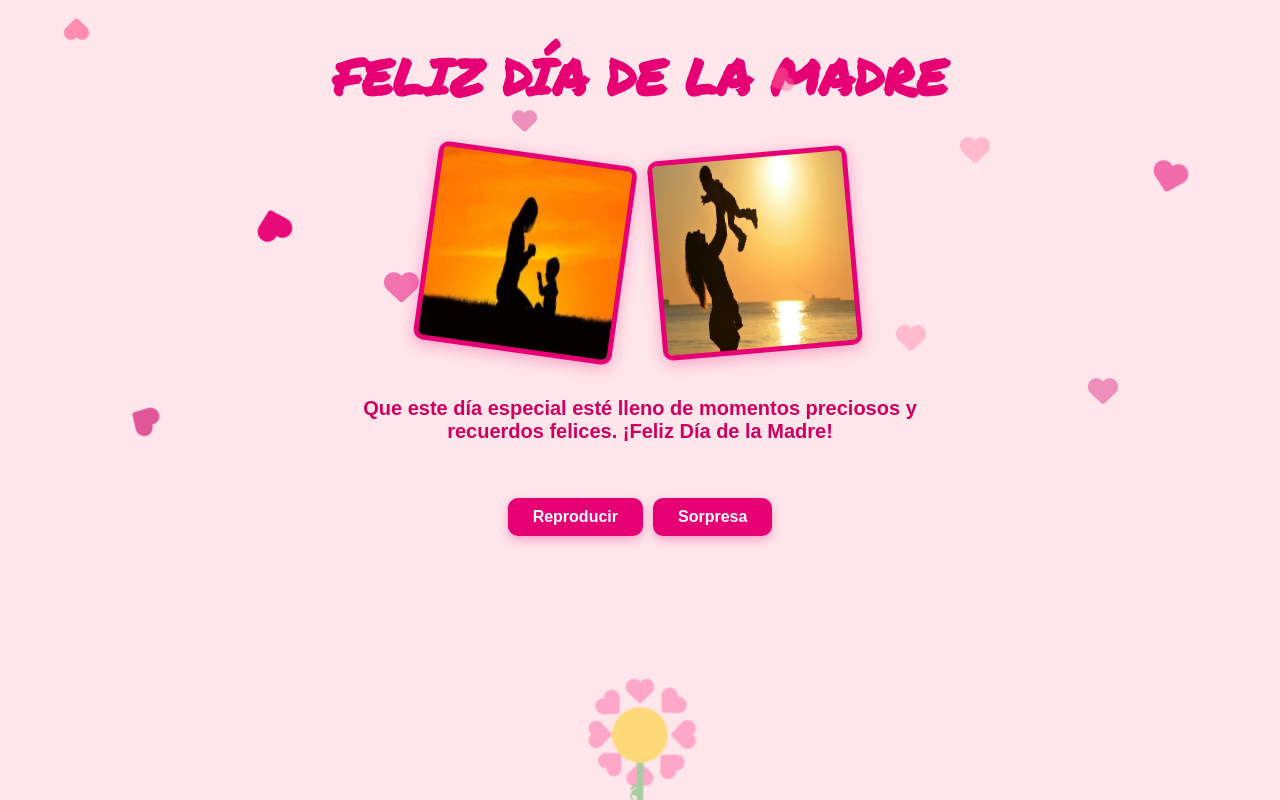
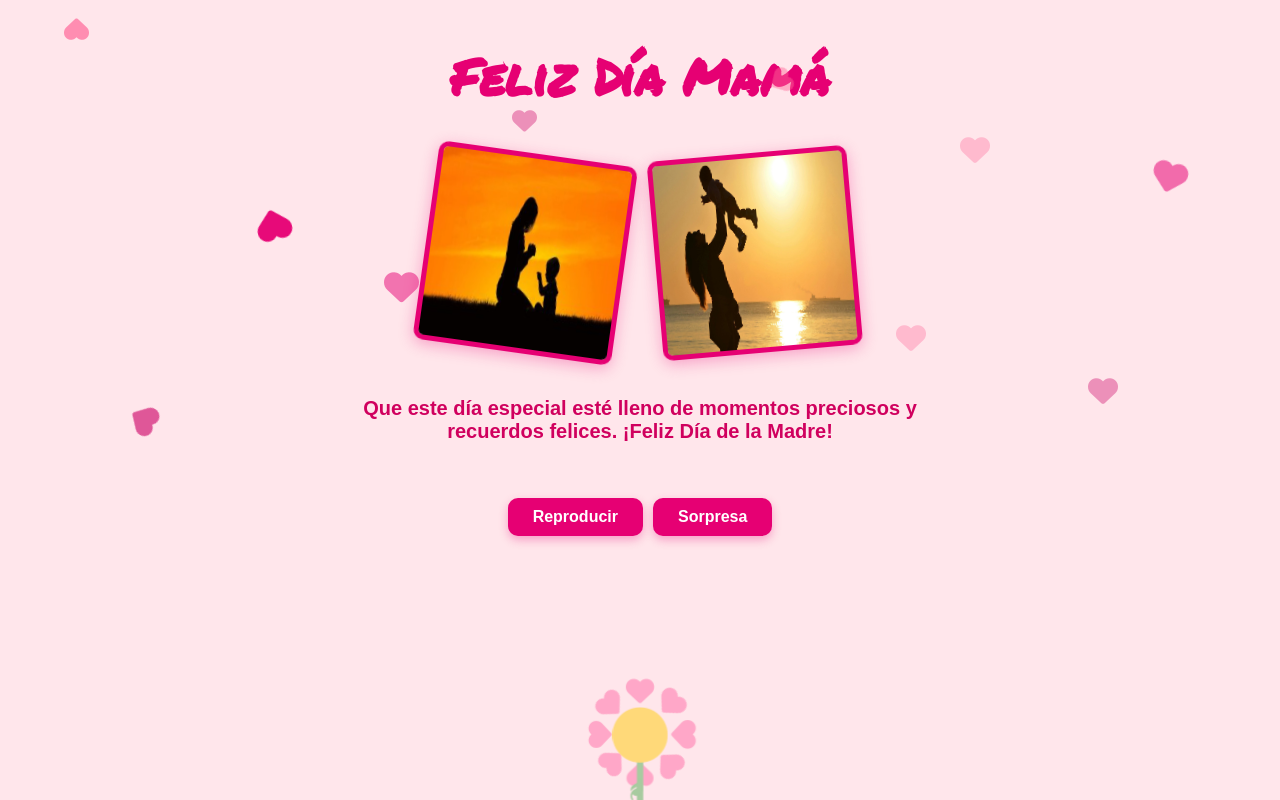
Before and after one commit to davidvilmana/felixdiamom, a plain HTML site: page index.html in a window 1280 px wide. Drawn offline with Linux system fonts and the light colour scheme.

Commit message:
Update index.html

```diff
--- a/index.html
+++ b/index.html
@@ -21,7 +21,7 @@
   <div class="float"><i class="fas fa-heart"></i></div>
 
   <div class="container">
-    <h1>FELIZ DÍA DE LA MADRE</h1>
+    <h1>Feliz Día Mamá</h1>
     <div class="image-container">
       <div class="images1">
         <img src="./madre/img/img1.jpg" class="smooth-image">
```
